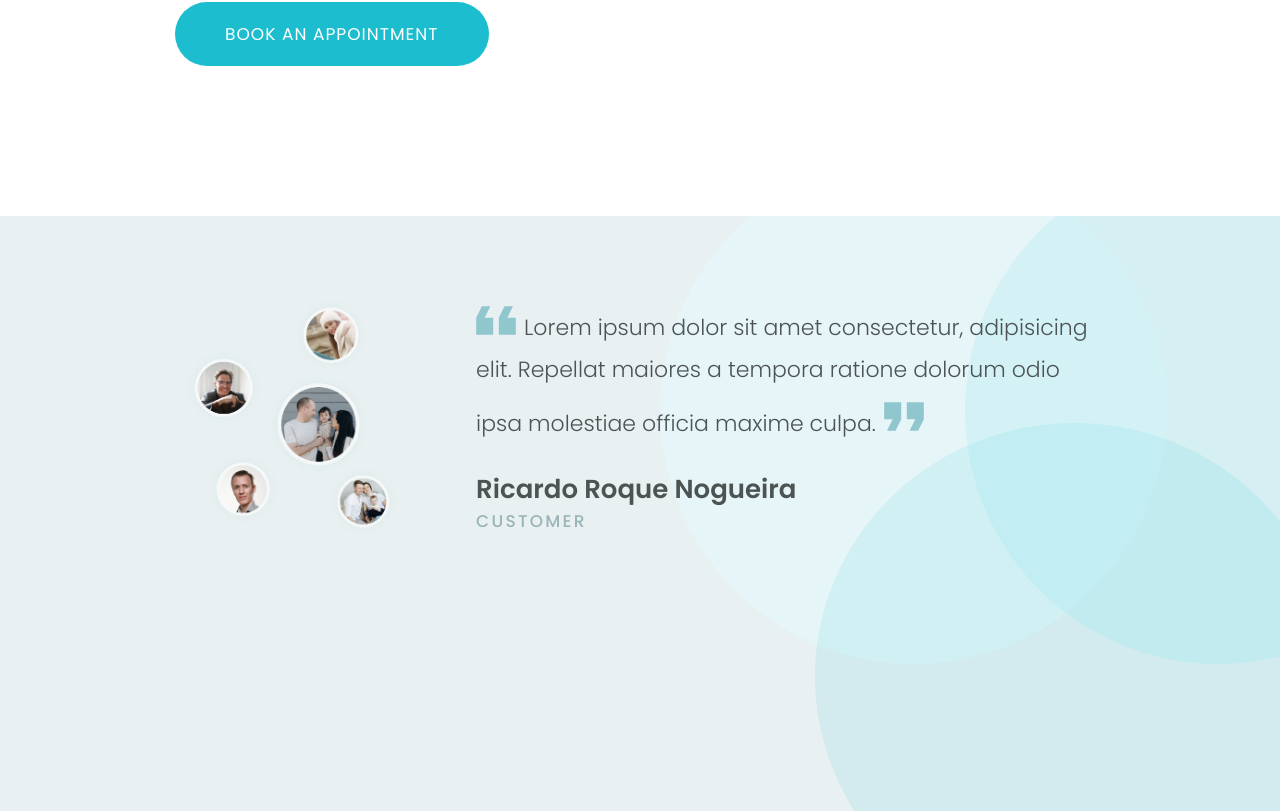
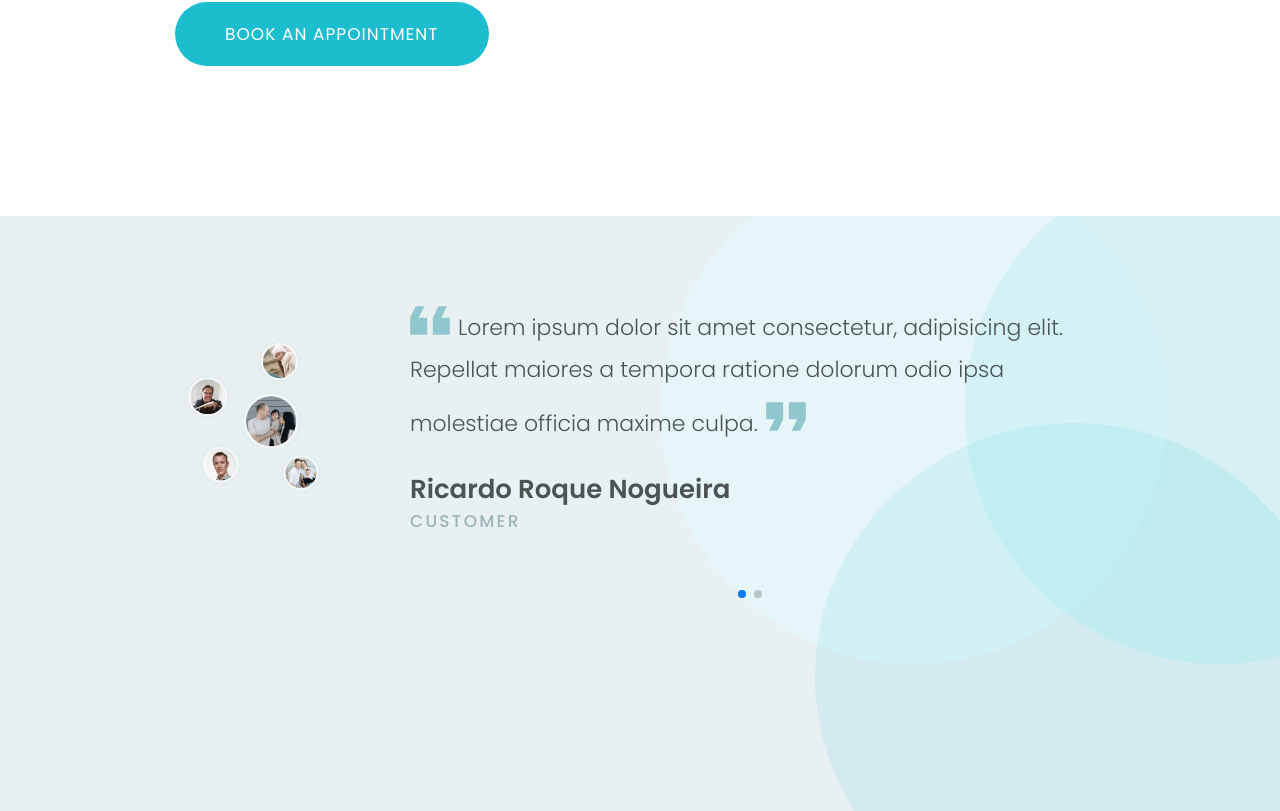
Before and after one commit to matheusht/whitelabel-lp, a React (Vite) app: page / in a window 1280 px wide. Shown: the part 2324-3135 px from the top of the page. Built offline with nearby package versions, Linux system fonts and the light colour scheme.

Commit message:
testimonials component finished

```diff
--- a/src/components/Testimonials/index.tsx
+++ b/src/components/Testimonials/index.tsx
@@ -3,6 +3,7 @@ import { Swiper, SwiperSlide } from 'swiper/react'
 
 import { Pagination } from 'swiper/modules'
 import 'swiper/css'
+import 'swiper/css/pagination'
 import { register } from 'swiper/element'
 register()
 
@@ -16,9 +17,14 @@ export function Testimonials() {
               <img src="public/assets/img/testimonials/img.png" alt="" />
             </div>
             <div className="max-w-[98%] xl:max-w-[710px]">
-              <div className="swiper h-[400px]">
+              <Swiper
+                modules={[Pagination]}
+                slidesPerView={1}
+                pagination={{ clickable: true }}
+                className="swiper h-[400px]"
+              >
                 <div className="swiper-wrapper">
-                  <div className="swiper-slide">
+                  <SwiperSlide className="swiper-slide">
                     <div className="flex h-full flex-col items-start justify-center ">
                       <div className="mx-auto max-w-[680px] text-center xl:text-left">
                         <p
@@ -40,9 +46,9 @@ export function Testimonials() {
                         </div>
                       </div>
                     </div>
-                  </div>
+                  </SwiperSlide>
 
-                  <div className="swiper-slide">
+                  <SwiperSlide className="swiper-slide">
                     <div className="flex h-full flex-col items-start justify-center ">
                       <div className="mx-auto max-w-[680px] text-center xl:text-left">
                         <p
@@ -64,10 +70,10 @@ export function Testimonials() {
                         </div>
                       </div>
                     </div>
-                  </div>
+                  </SwiperSlide>
                 </div>
                 <div className="swiper-pagination"></div>
-              </div>
+              </Swiper>
             </div>
           </div>
         </div>
```
